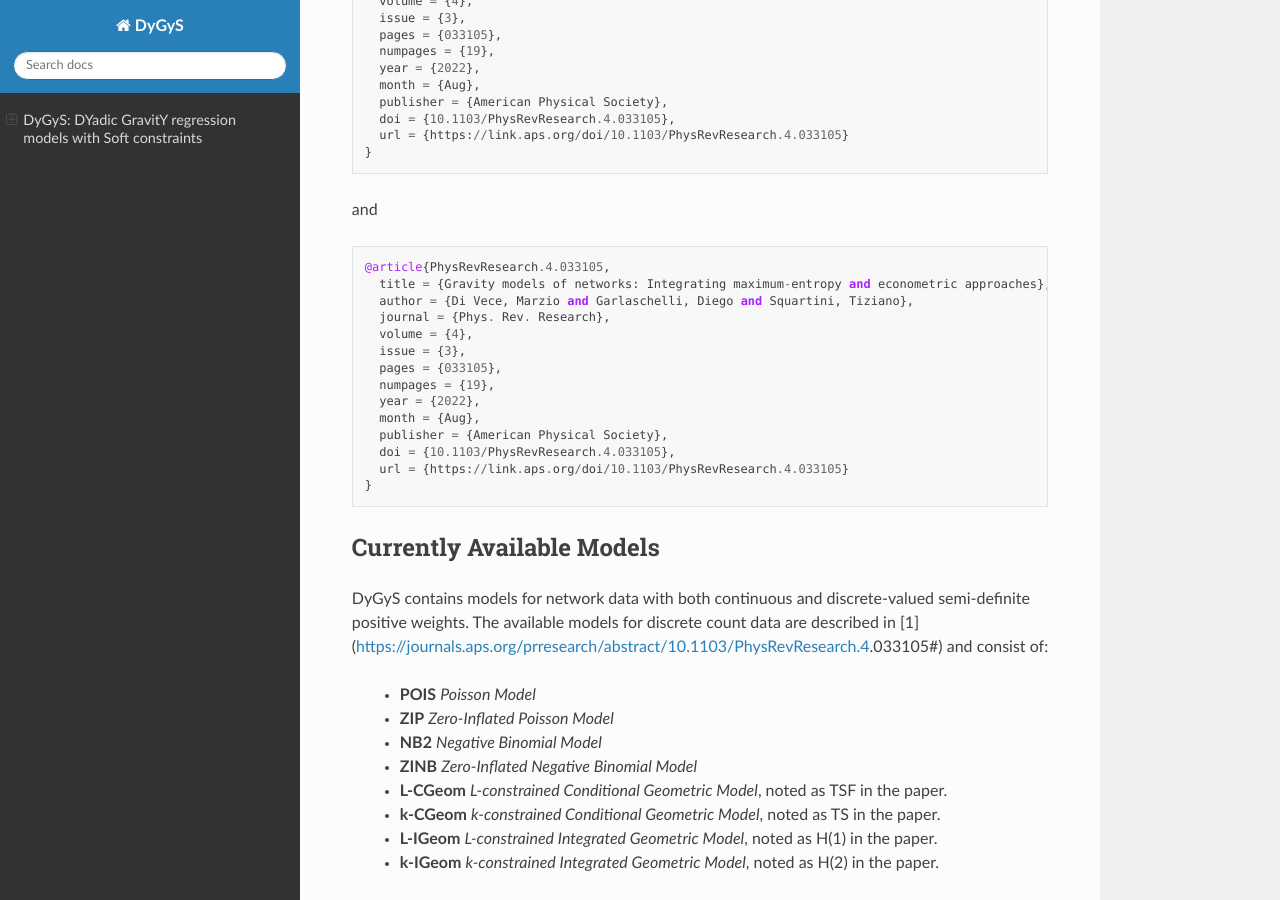
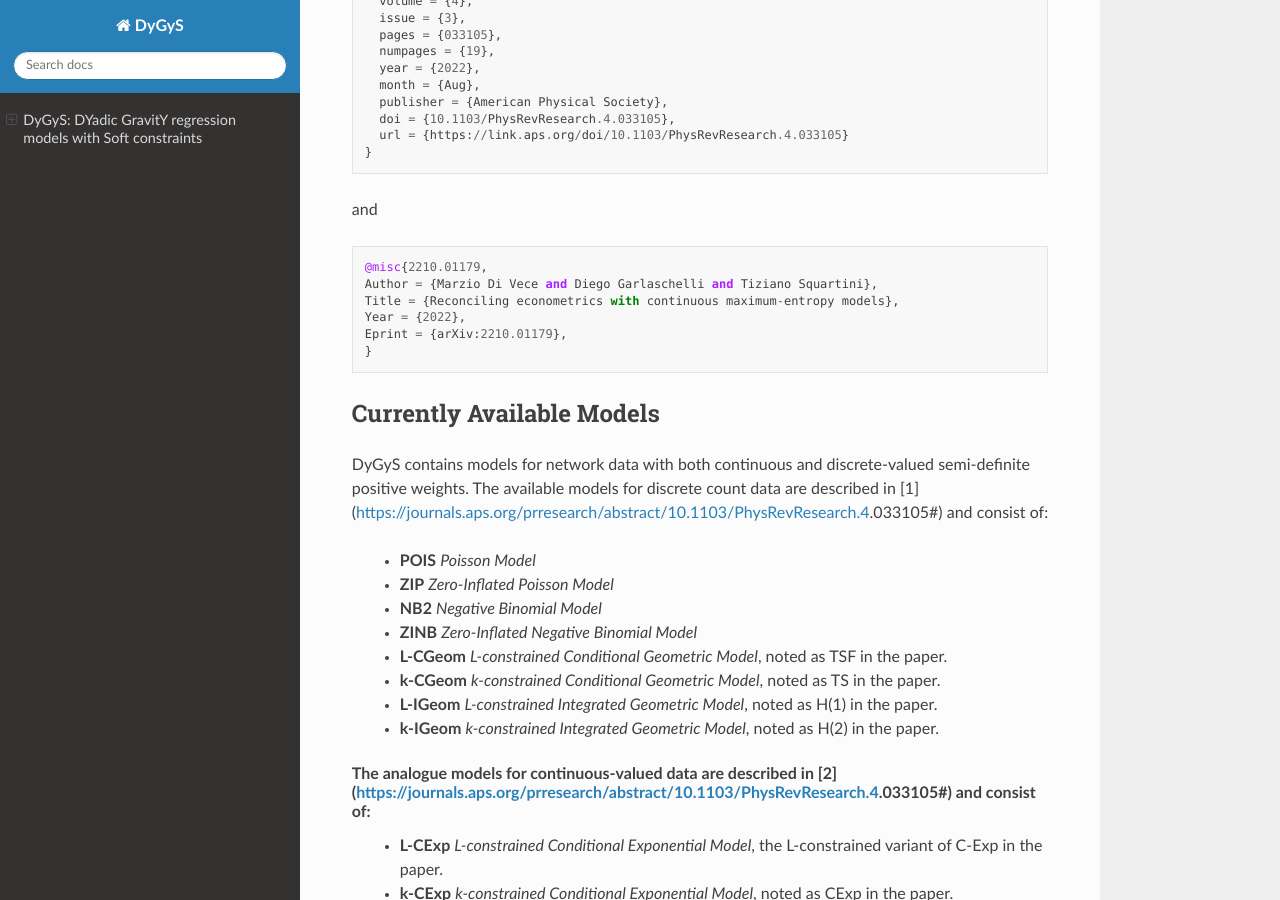
Before and after one commit to MarsMDK/DyGyS, a Sphinx documentation site: the page built from docs/source/index.rst, in a window 1280 px wide and 900 px high, scrolled down 860 px. Built offline with Sphinx 7.4.7 and the Read the Docs theme 2.0.0, drawn with Linux system fonts in a browser that asks for light colours.

Commit message:
Update index.rst

```diff
--- a/docs/source/index.rst
+++ b/docs/source/index.rst
@@ -34,19 +34,11 @@ When using the module for your scientific research please consider citing:
 
 and
 ::
-    @article{PhysRevResearch.4.033105,
-      title = {Gravity models of networks: Integrating maximum-entropy and econometric approaches},
-      author = {Di Vece, Marzio and Garlaschelli, Diego and Squartini, Tiziano},
-      journal = {Phys. Rev. Research},
-      volume = {4},
-      issue = {3},
-      pages = {033105},
-      numpages = {19},
-      year = {2022},
-      month = {Aug},
-      publisher = {American Physical Society},
-      doi = {10.1103/PhysRevResearch.4.033105},
-      url = {https://link.aps.org/doi/10.1103/PhysRevResearch.4.033105}
+    @misc{2210.01179,
+    Author = {Marzio Di Vece and Diego Garlaschelli and Tiziano Squartini},
+    Title = {Reconciling econometrics with continuous maximum-entropy models},
+    Year = {2022},
+    Eprint = {arXiv:2210.01179},
     }
 
 
@@ -89,7 +81,7 @@ If you already installed the package and want to  upgrade it,
 you can type from your terminal:
 
 ::
-        $ pip install DyGyS --upgrade
+    $ pip install DyGyS --upgrade
 
 Dependencies
 ---------------------
```
